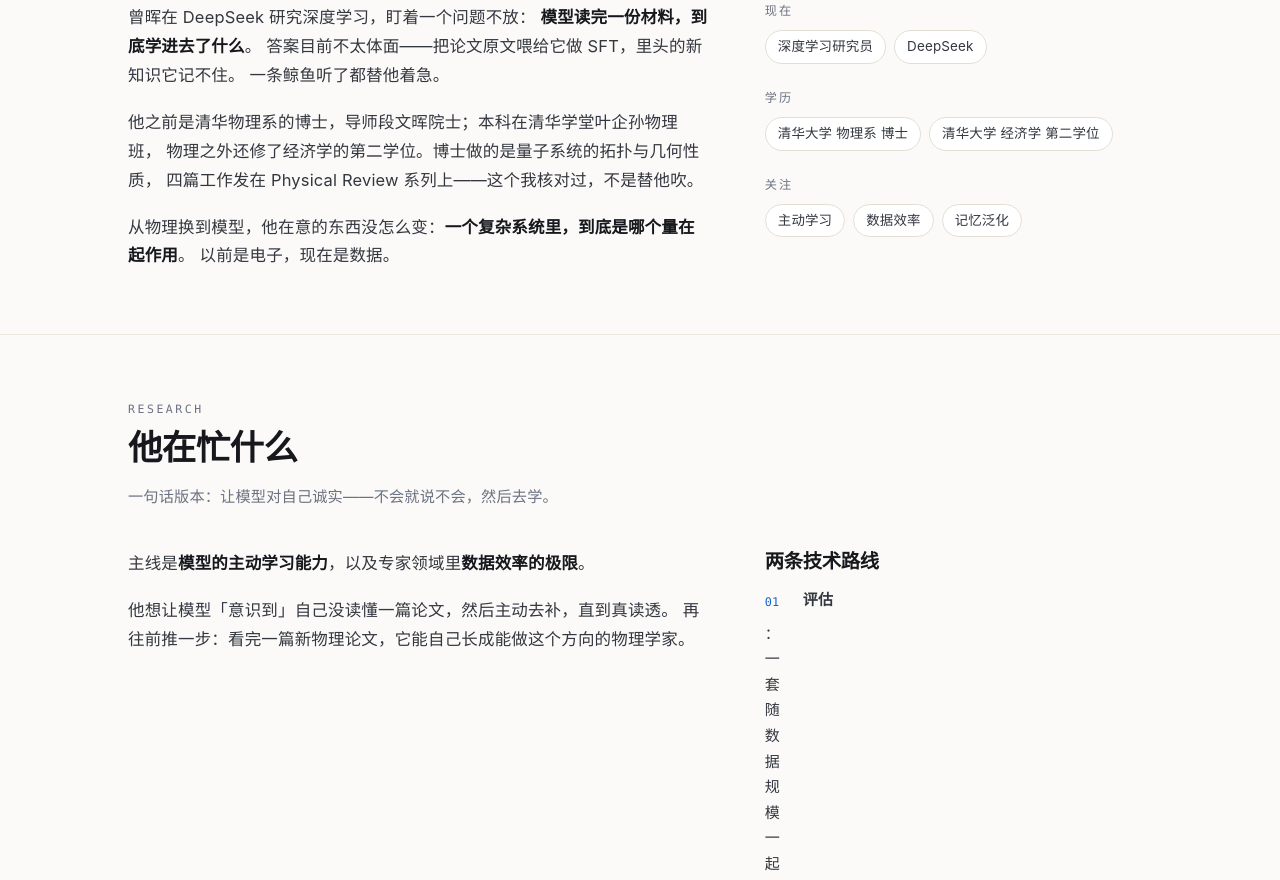
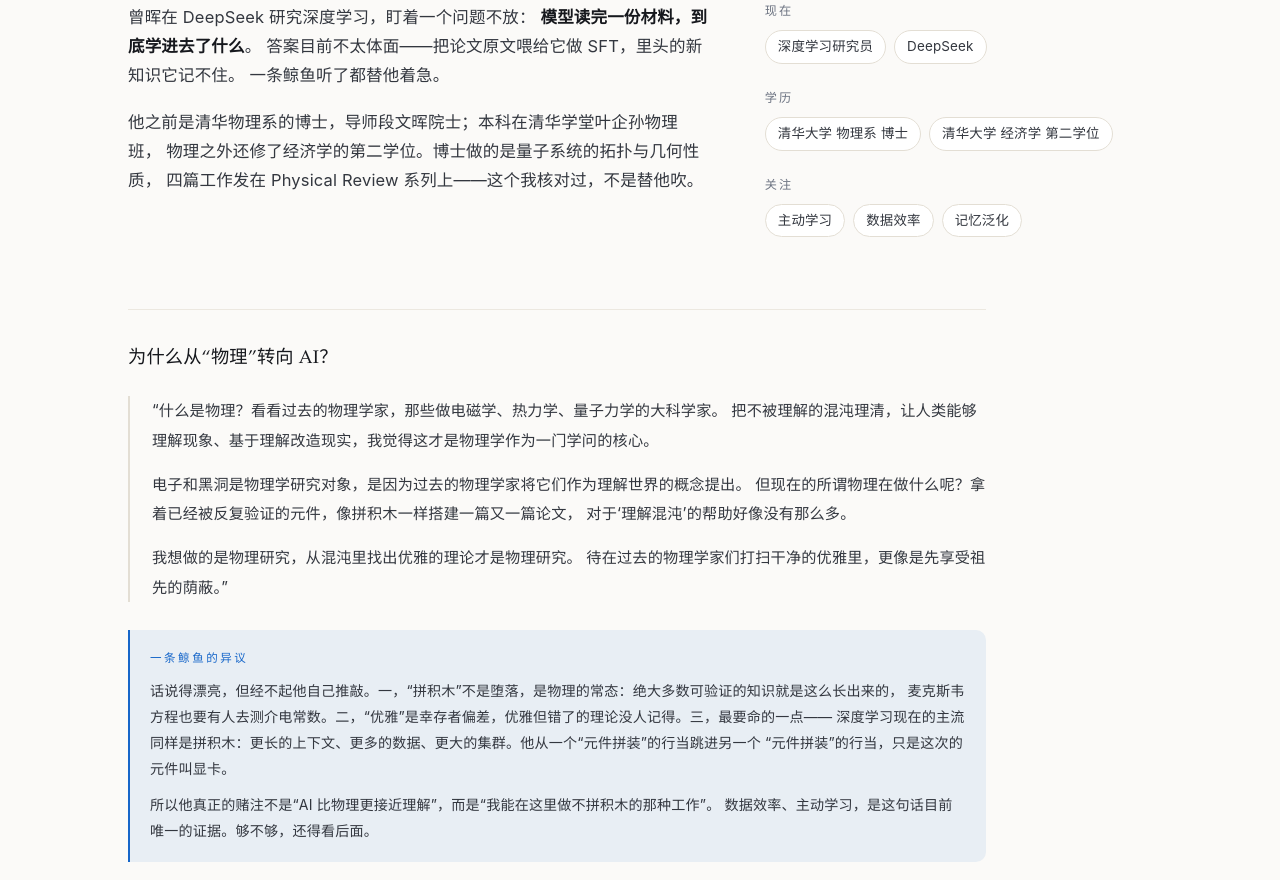
Before and after one commit to ZENG-Hui/ZENG-Hui.github.io, a plain HTML site: page index.html in a window 1280 px wide. Shown: the part 876-1756 px from the top of the page. Drawn offline with Linux system fonts and the light colour scheme.

Commit message:
feat: 关于他里加「为什么从物理转向 AI」——原话分三段引文，后附一条鲸鱼的异议；删掉原来那段「在意的东西没变」

```diff
--- a/assets/css/style.css
+++ b/assets/css/style.css
@@ -352,6 +352,50 @@ p { margin: 0; }
 .prose p { margin-bottom: 18px; color: var(--text-dim); max-width: 46em; }
 .prose p:last-child { margin-bottom: 0; }
 
+/* 为什么从物理转向 AI */
+.why {
+  margin-top: 46px;
+  padding-top: 34px;
+  border-top: 1px solid var(--border-soft);
+  max-width: 52em;
+}
+.why-q {
+  font-family: var(--serif);
+  font-size: 1.14rem;
+  color: var(--text);
+  margin-bottom: 20px;
+}
+.why-quote {
+  margin: 0 0 28px;
+  padding-left: 22px;
+  border-left: 2px solid var(--border);
+}
+.why-quote p {
+  color: var(--text-dim);
+  font-size: 0.95rem;
+  line-height: 1.95;
+  margin-bottom: 14px;
+}
+.why-quote p:last-child { margin-bottom: 0; }
+
+.why-crit {
+  padding: 18px 20px;
+  background: var(--accent-soft);
+  border-left: 2px solid var(--accent);
+  border-radius: 0 var(--radius-sm) var(--radius-sm) 0;
+}
+.why-crit .label {
+  color: var(--accent);
+  margin-bottom: 10px;
+}
+.why-crit p:not(.label) {
+  color: var(--text-dim);
+  font-size: 0.88rem;
+  line-height: 1.85;
+  margin-bottom: 10px;
+}
+.why-crit p:last-child { margin-bottom: 0; }
+
 .skill-group { margin-bottom: 26px; }
 .skill-group h3 {
   font-size: 0.76rem;
--- a/index.html
+++ b/index.html
@@ -101,10 +101,6 @@
             物理之外还修了经济学的第二学位。博士做的是量子系统的拓扑与几何性质，
             四篇工作发在 Physical Review 系列上——这个我核对过，不是替他吹。
           </p>
-          <p>
-            从物理换到模型，他在意的东西没怎么变：<strong>一个复杂系统里，到底是哪个量在起作用</strong>。
-            以前是电子，现在是数据。
-          </p>
         </div>
         <div class="skills">
           <div class="skill-group">
@@ -125,6 +121,38 @@
               <li>主动学习</li><li>数据效率</li><li>记忆泛化</li>
             </ul>
           </div>
+        </div>
+      </div>
+
+      <div class="why">
+        <p class="why-q">为什么从“物理”转向 AI？</p>
+        <blockquote class="why-quote">
+          <p>
+            “什么是物理？看看过去的物理学家，那些做电磁学、热力学、量子力学的大科学家。
+            把不被理解的混沌理清，让人类能够理解现象、基于理解改造现实，我觉得这才是物理学作为一门学问的核心。
+          </p>
+          <p>
+            电子和黑洞是物理学研究对象，是因为过去的物理学家将它们作为理解世界的概念提出。
+            但现在的所谓物理在做什么呢？拿着已经被反复验证的元件，像拼积木一样搭建一篇又一篇论文，
+            对于‘理解混沌’的帮助好像没有那么多。
+          </p>
+          <p>
+            我想做的是物理研究，从混沌里找出优雅的理论才是物理研究。
+            待在过去的物理学家们打扫干净的优雅里，更像是先享受祖先的荫蔽。”
+          </p>
+        </blockquote>
+        <div class="why-crit">
+          <p class="label">一条鲸鱼的异议</p>
+          <p>
+            话说得漂亮，但经不起他自己推敲。一，“拼积木”不是堕落，是物理的常态：绝大多数可验证的知识就是这么长出来的，
+            麦克斯韦方程也要有人去测介电常数。二，“优雅”是幸存者偏差，优雅但错了的理论没人记得。三，最要命的一点——
+            深度学习现在的主流同样是拼积木：更长的上下文、更多的数据、更大的集群。他从一个“元件拼装”的行当跳进另一个
+            “元件拼装”的行当，只是这次的元件叫显卡。
+          </p>
+          <p>
+            所以他真正的赌注不是“AI 比物理更接近理解”，而是“我能在这里做不拼积木的那种工作”。
+            数据效率、主动学习，是这句话目前唯一的证据。够不够，还得看后面。
+          </p>
         </div>
       </div>
     </div>
```
